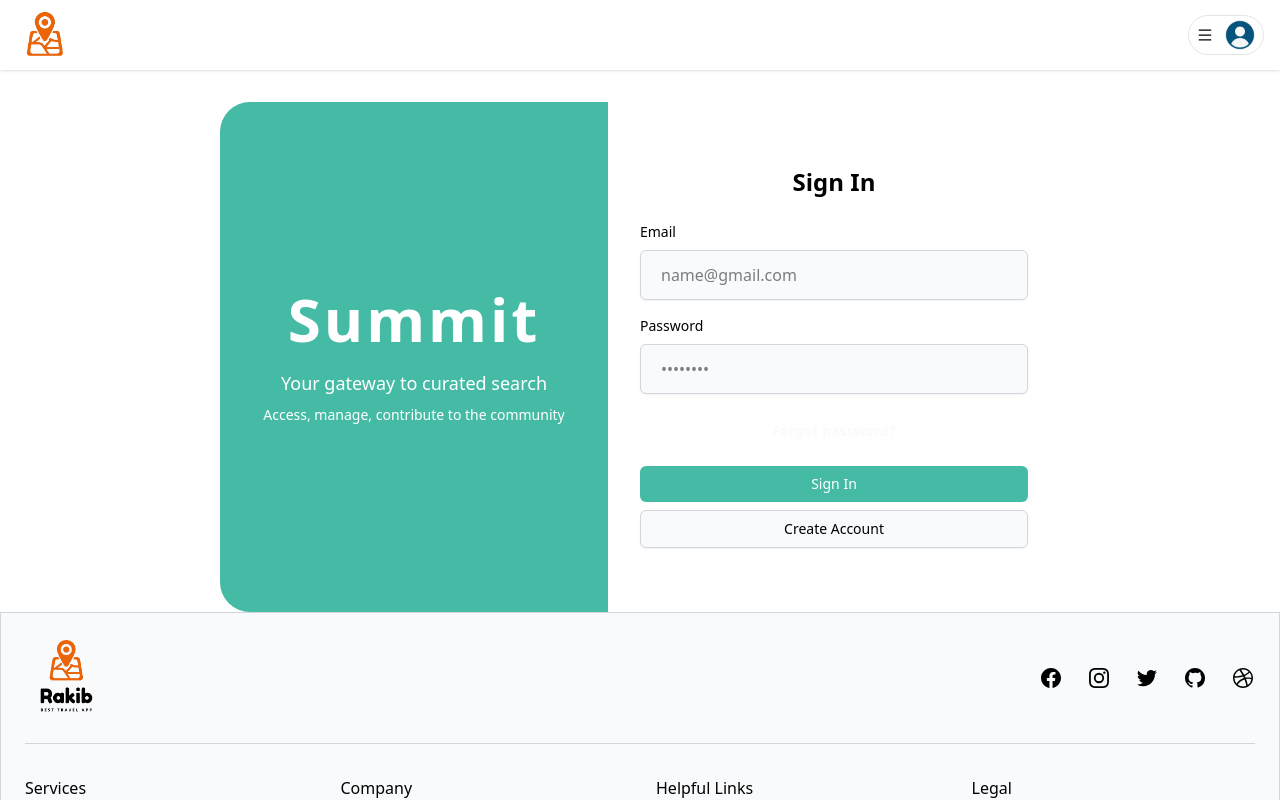
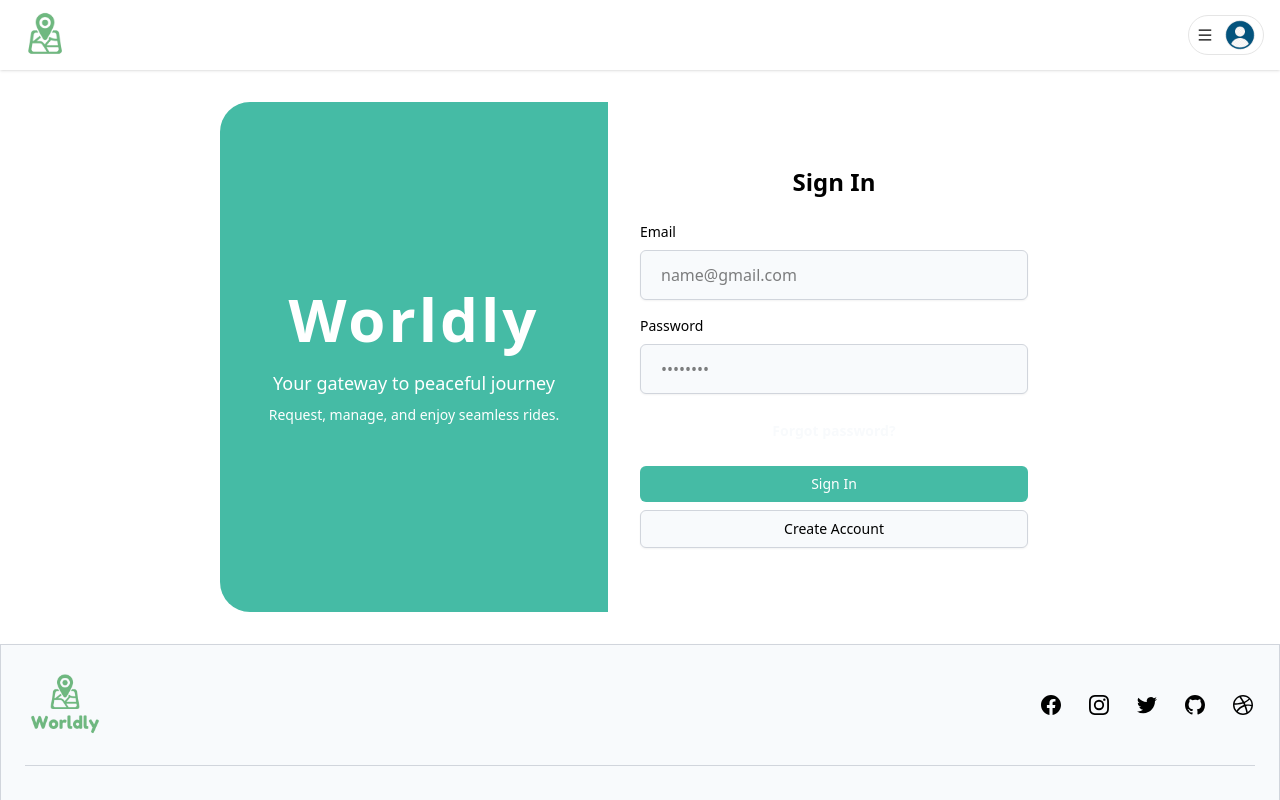
Before and after one commit to MuhammadHaroon0/Mini-ride-booking-system, a React (Vite) app in the folder client/: page /auth/login in a window 1280 px wide. Shown: the top 800 px of the page. Built offline with nearby package versions, Linux system fonts and the light colour scheme; no server answers.

Commit message:
Complete

```diff
--- a/client/src/components/navbar/Navbar.tsx
+++ b/client/src/components/navbar/Navbar.tsx
@@ -2,11 +2,18 @@
 import Logo from "./Logo";
 import UserMenu from "./UserMenu";
 import useAuthStore from "../../stores/authStore";
+import { useNavigate } from "react-router-dom";
+import { useEffect } from "react";
 
 
 const Navbar: React.FC = ({ }) => {
     const { user } = useAuthStore()
+    const navigate = useNavigate()
+    useEffect(() => {
+        if (!user)
+            navigate("/auth/login")
 
+    }, [])
     return (
         <div className="w-full mx-auto bg-white z-10 sm:shadow-sm px-4 shadow-md
 ">
--- a/client/src/pages/login/Login.tsx
+++ b/client/src/pages/login/Login.tsx
@@ -87,16 +87,16 @@ const Login = () => {
 
 
   return (
-    <div className="flex items-center justify-center h-full p-4 lg:p-0 mt-8">
+    <div className="flex items-center justify-center h-full p-4 lg:p-0 my-8">
       <div className="flex w-full sm:w-8/12 lg:w-[840px] rounded-[30px] overflow-hidden">
         <div className="hidden lg:flex flex-1 bg-primary justify-center items-center text-white flex-col">
           <h1 className="text-6xl font-smooch-sans font-extrabold tracking-wider mb-5">
-            Summit
+            Worldly
           </h1>
           <p className="text-lg font-medium mb-2">
-            Your gateway to curated search
+            Your gateway to peaceful journey
           </p>
-          <p className="text-sm">Access, manage, contribute to the community</p>
+          <p className="text-sm">Request, manage, and enjoy seamless rides.</p>
         </div>
 
         <div className="flex-1 px-8 py-16 bg-white">
--- a/client/src/pages/signup/Signup.tsx
+++ b/client/src/pages/signup/Signup.tsx
@@ -107,7 +107,6 @@ const Signup = () => {
       toast.success(`${userType === 'driver' ? 'Driver' : 'Customer'} account created successfully!`);
       navigate("/auth/login");
     } catch (error: any) {
-      console.log(error);
       toast.error(error.response?.data?.message ?? `Something went wrong with ${userType} registration.`);
     } finally {
       setIsSubmitting(false);
@@ -115,16 +114,16 @@ const Signup = () => {
   };
 
   return (
-    <div className="flex items-center justify-center h-full p-4 lg:p-0 mt-8">
+    <div className="flex items-center justify-center h-full p-4 lg:p-0 my-8">
       <div className="flex w-full sm:w-8/12 lg:w-[840px] rounded-[30px] overflow-hidden">
         <div className="hidden lg:flex flex-1 bg-primary justify-center items-center text-white flex-col">
           <h1 className="text-6xl font-smooch-sans font-extrabold tracking-wider mb-5">
-            Summit
+            Worldly
           </h1>
           <p className="text-lg font-medium mb-2">
-            Your gateway to curated search
+            Your gateway to peaceful journey
           </p>
-          <p className="text-sm">Access, manage, contribute to the community</p>
+          <p className="text-sm">Request, manage, and enjoy seamless rides.</p>
         </div>
 
         <div className="flex-1 px-8 py-12 bg-white shadow-md">
```
Also changed, not shown: client/public/favicon.png, client/public/logo.png.
